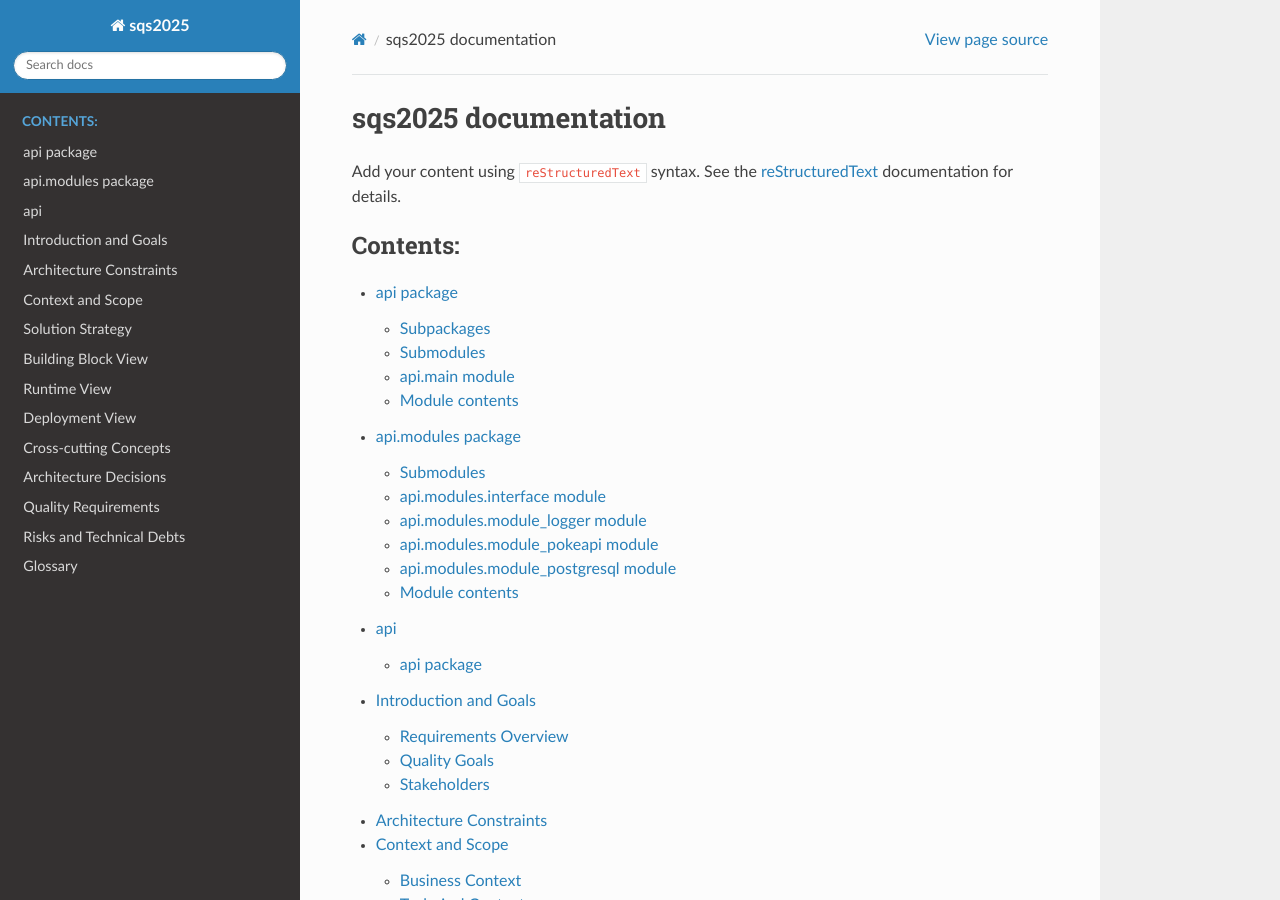
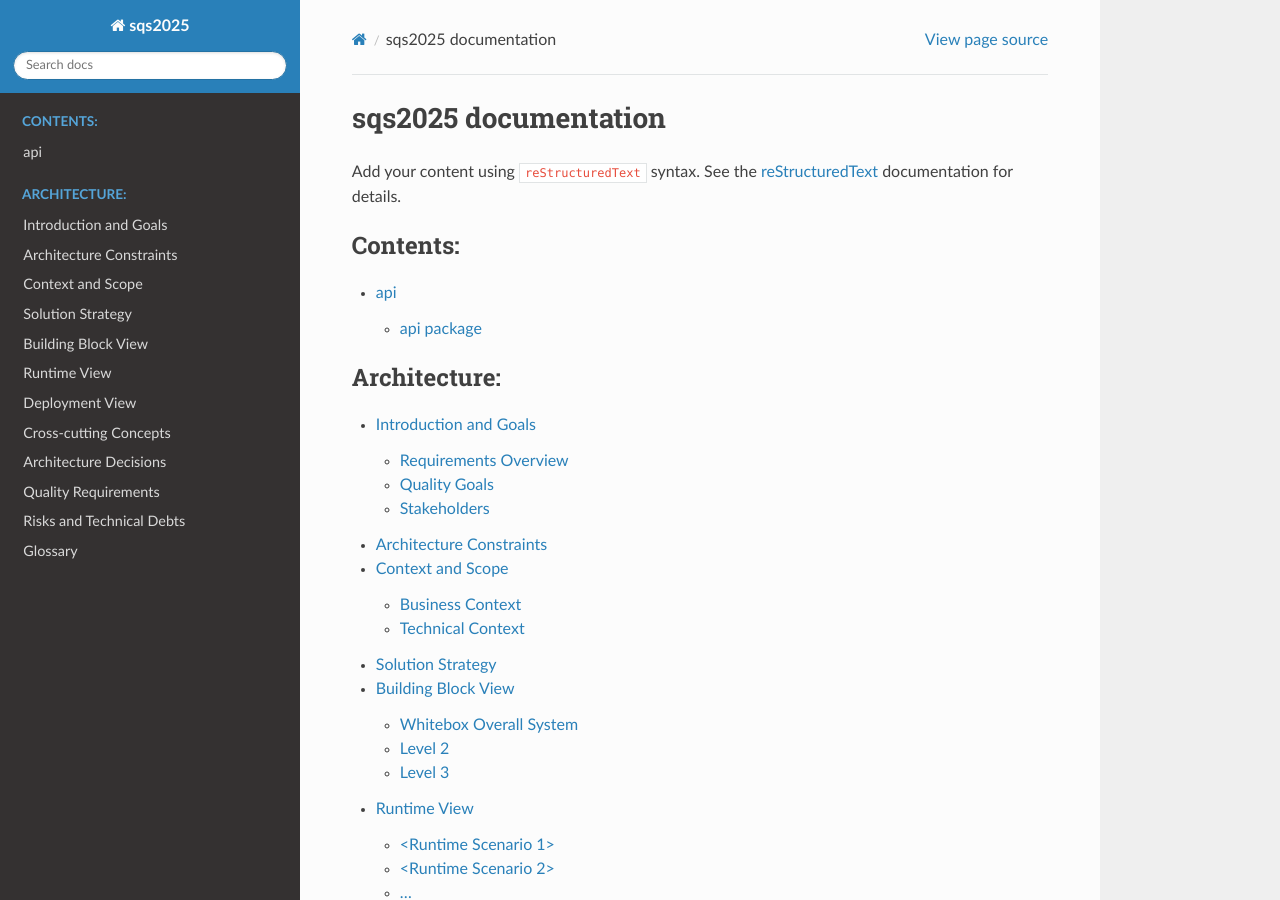
Before and after one commit to tsuna244/sqs2025, a Sphinx documentation site: the page built from doc/index.rst, in a window 1280 px wide and 900 px high. Built offline with Sphinx 7.4.7 and the Read the Docs theme 3.1.0, drawn with Linux system fonts in a browser that asks for light colours.

```diff
--- a/doc/index.rst
+++ b/doc/index.rst
@@ -14,8 +14,10 @@
    :maxdepth: 2
    :caption: Contents:
 
-   apidoc/api
-   apidoc/api.modules
    apidoc/modules
 
+.. toctree::
+   :maxdepth: 2
+   :caption: Architecture:
+
    arc42/architecture
```
Also changed, not shown: 1 other file.
